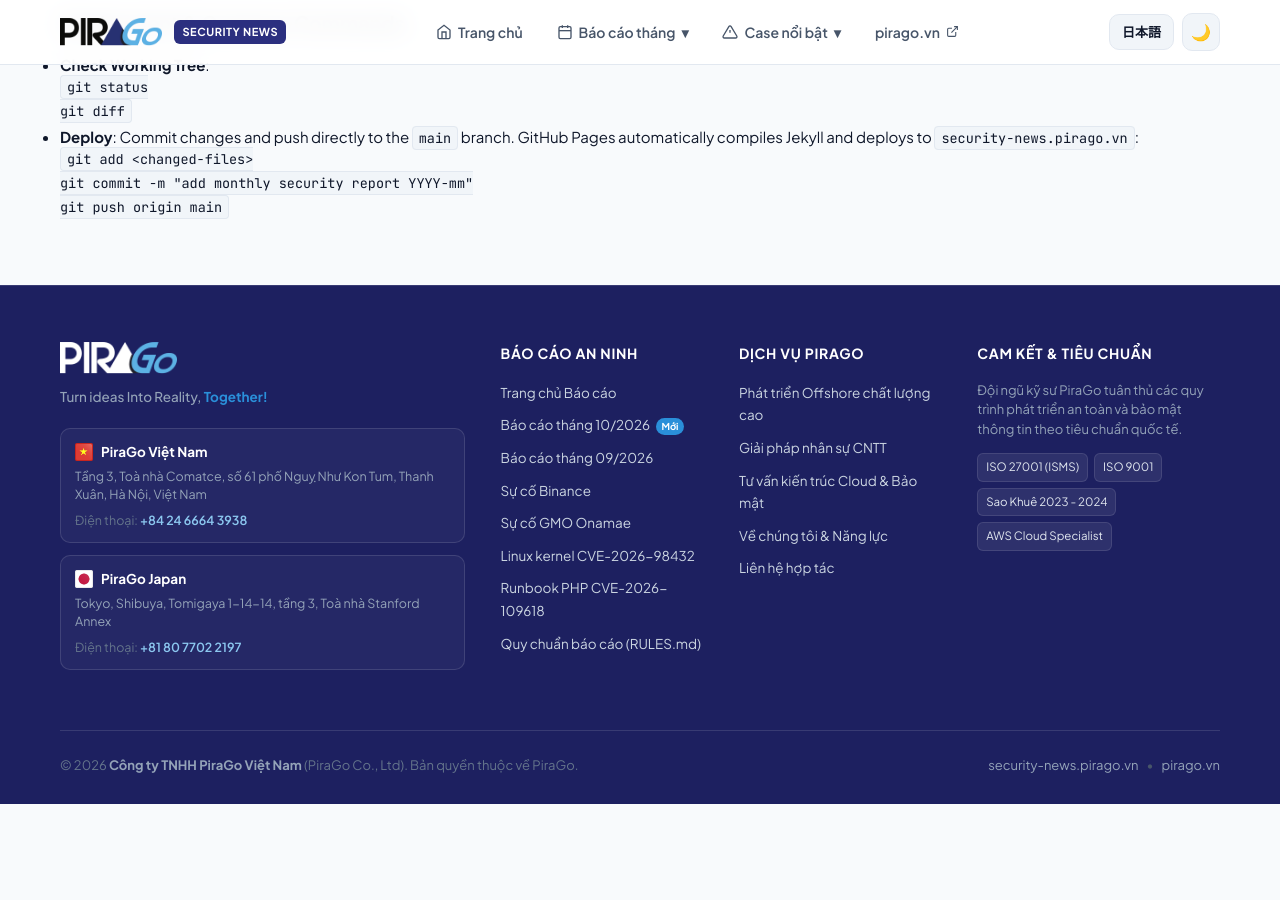
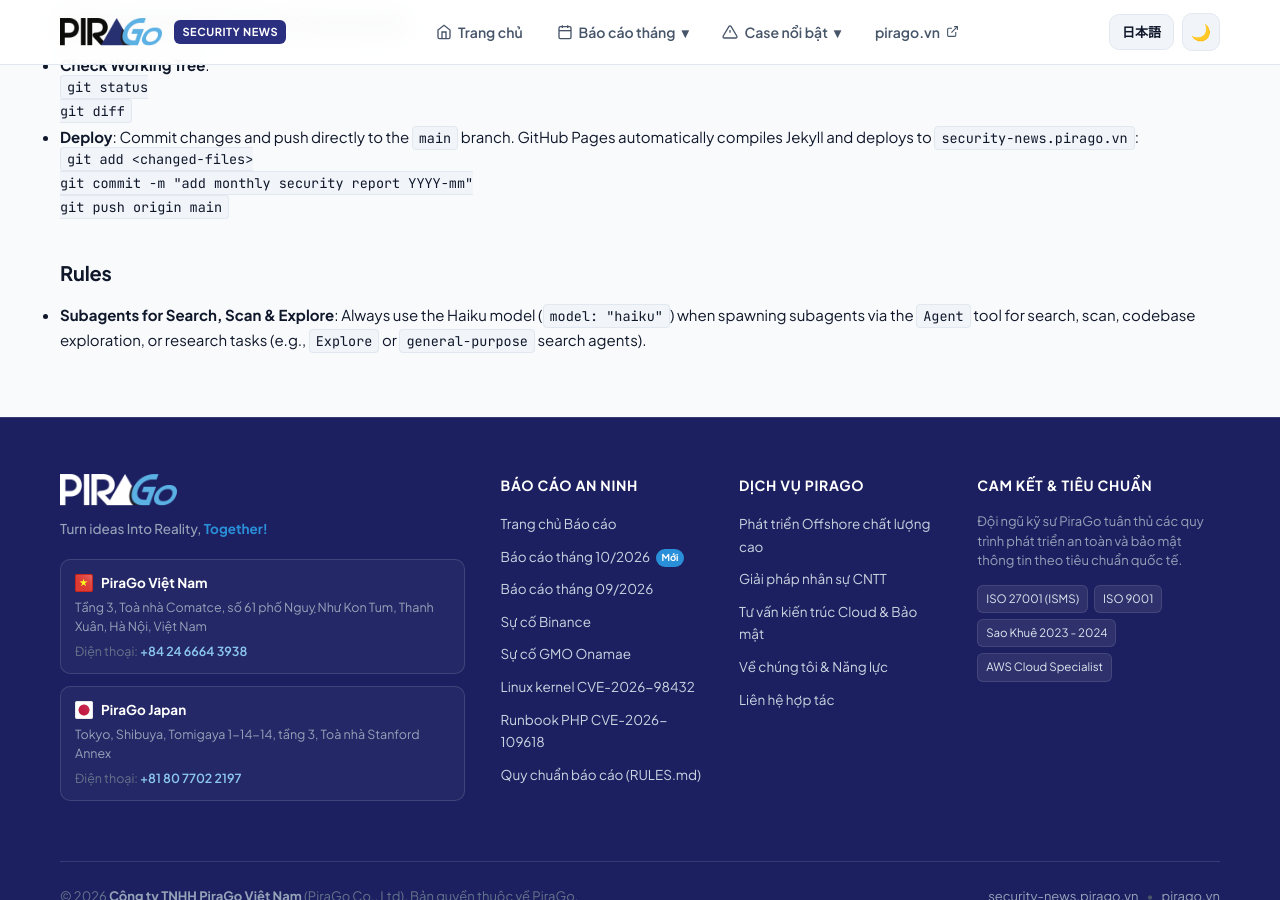
Before and after one commit to pirago-vietnam/security-news, a Jekyll site: the page built from CLAUDE.md, in a window 1280 px wide and 900 px high, scrolled down 1417 px. Built offline with Jekyll 4.4.1, drawn with Linux system fonts in a browser that asks for light colours; our own code applies the rules of GitHub Pages for plain Markdown files; before the commit the page ends 2221 px from its top, so only the background shows below that.

Commit message:
update guideline

````diff
--- a/CLAUDE.md
+++ b/CLAUDE.md
@@ -59,3 +59,7 @@
   git commit -m "add monthly security report YYYY-mm"
   git push origin main
   ```
+
+## Rules
+
+- **Subagents for Search, Scan & Explore**: Always use the Haiku model (`model: "haiku"`) when spawning subagents via the `Agent` tool for search, scan, codebase exploration, or research tasks (e.g., `Explore` or `general-purpose` search agents).
````
